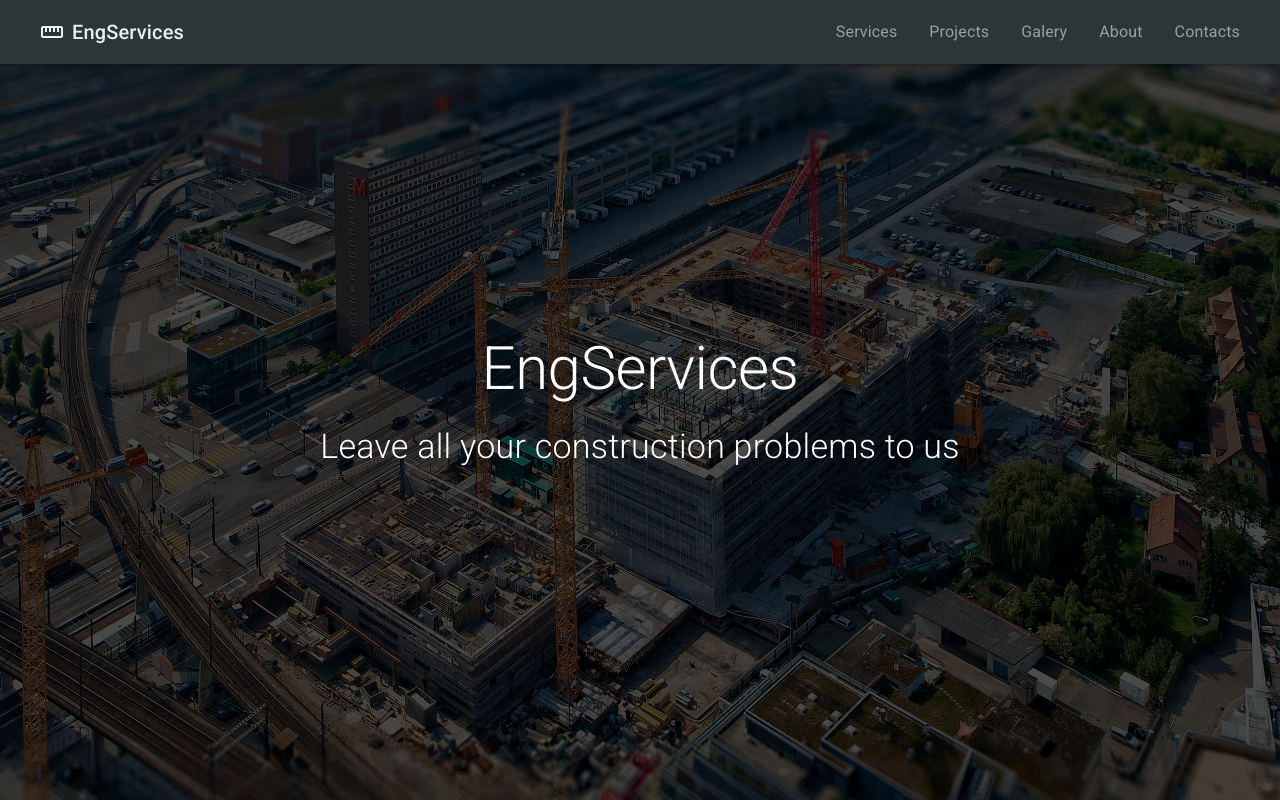
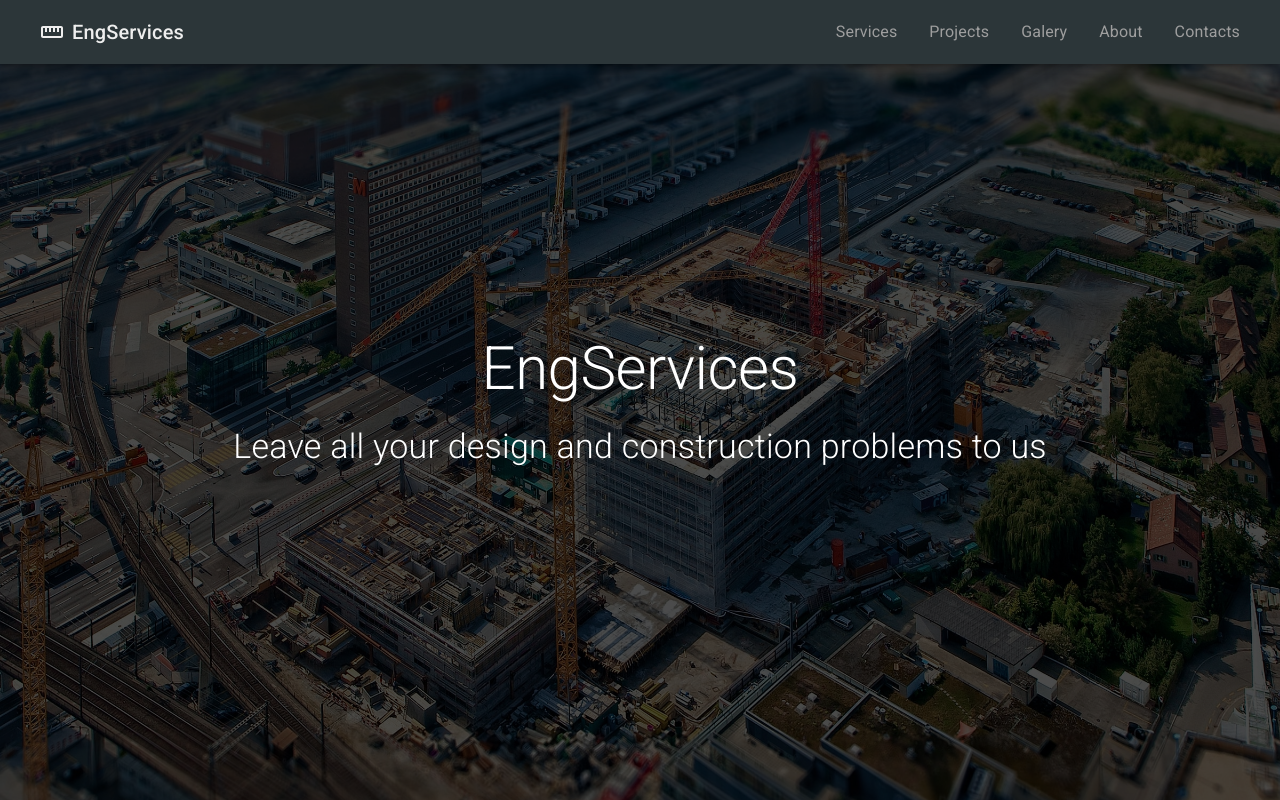
Before and after one commit to Artgeca/cafe-3-react-simple-arturas-gecas, a React (Create React App) app: page / in a window 1280 px wide. Built offline with nearby package versions, Linux system fonts and the light colour scheme.

Commit message:
chore: home page chore

```diff
--- a/src/pages/home-page/index.tsx
+++ b/src/pages/home-page/index.tsx
@@ -7,7 +7,9 @@ const HomePage = () => (
     <Home.BackgroundOverlay />
     <Home.Content color="white">
       <Typography variant="h2" component="h1" fontWeight={100} gutterBottom>EngServices</Typography>
-      <Typography variant="h4" component="p" fontWeight={100} display={{ xs: 'none', sm: 'block' }}>Leave all your construction problems to us</Typography>
+      <Typography variant="h4" component="p" fontWeight={100} display={{ xs: 'none', sm: 'block' }}>
+        Leave all your design and construction problems to us
+      </Typography>
     </Home.Content>
   </Box>
 );
```
